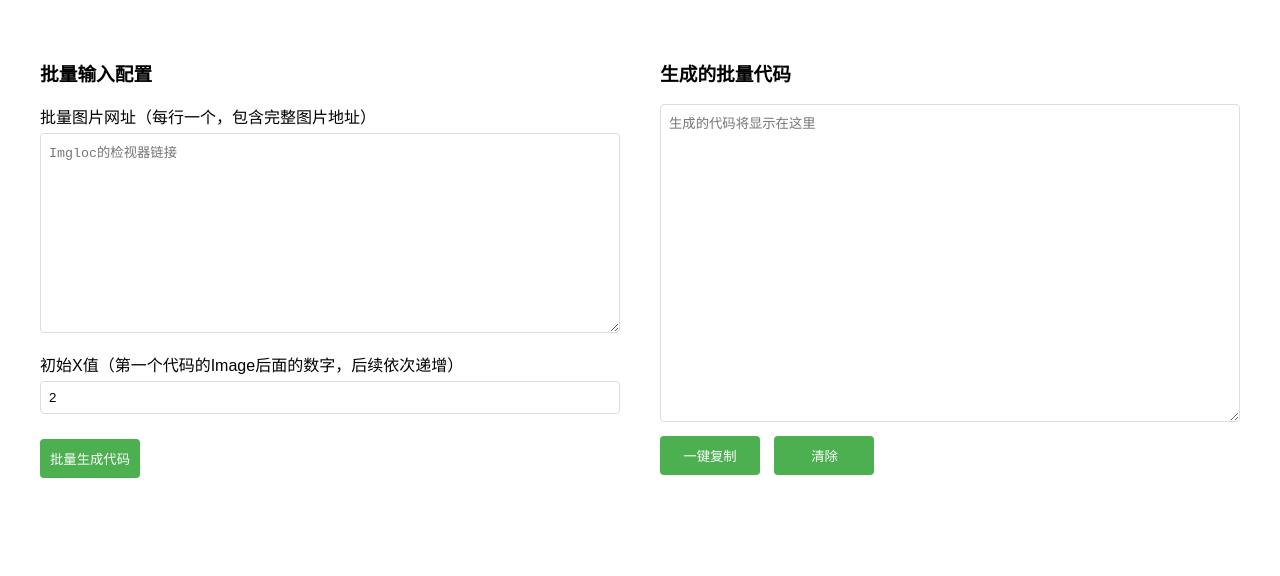
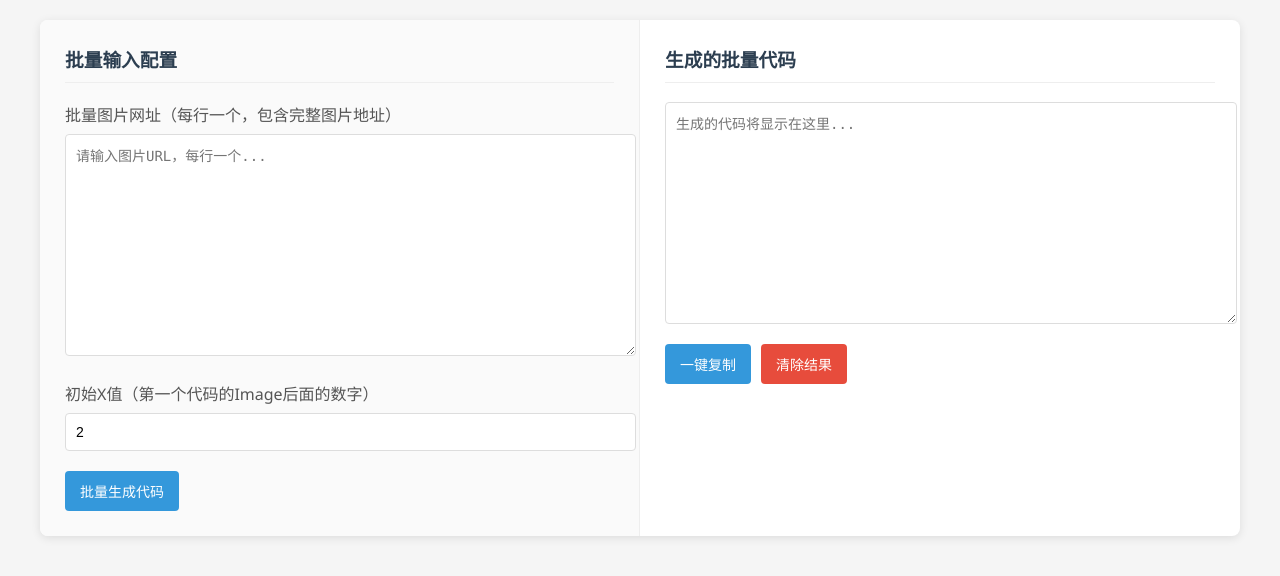
Before and after one commit to GUOWANGBIAN/picgit, a plain HTML site: page index.html in a window 1280 px wide. Drawn offline with Linux system fonts and the light colour scheme.

Commit message:
Update index.html

```diff
--- a/index.html
+++ b/index.html
@@ -2,94 +2,154 @@
 <html lang="zh-CN">
 <head>
     <meta charset="UTF-8">
+    <meta name="viewport" content="width=device-width, initial-scale=1.0">
     <title>批量图片代码生成工具</title>
     <style>
+        /* 基础样式 */
         body {
-            margin: 20px;
-            font-family: Arial, sans-serif;
+            margin: 0;
+            padding: 20px;
+            font-family: 'Segoe UI', Tahoma, Geneva, Verdana, sans-serif;
+            background-color: #f5f5f5;
+            color: #333;
         }
 
-       .container {
+        /* 主容器 */
+        .container {
             display: flex;
             width: 100%;
-            height: 600px;
+            max-width: 1200px;
+            margin: 0 auto;
+            background: white;
+            border-radius: 8px;
+            box-shadow: 0 2px 10px rgba(0, 0, 0, 0.1);
+            overflow: hidden;
         }
 
-       .left-panel,
-       .right-panel {
+        /* 左右面板 */
+        .panel {
             width: 50%;
-            padding: 20px;
+            padding: 25px;
             box-sizing: border-box;
         }
 
-       .input-group {
-            margin-bottom: 15px;
+        .left-panel {
+            border-right: 1px solid #eee;
+            background-color: #fafafa;
+        }
+
+        /* 标题样式 */
+        h3 {
+            margin-top: 0;
+            color: #2c3e50;
+            padding-bottom: 10px;
+            border-bottom: 1px solid #eee;
+        }
+
+        /* 输入组样式 */
+        .input-group {
+            margin-bottom: 20px;
         }
 
         label {
             display: block;
-            margin-bottom: 5px;
+            margin-bottom: 8px;
+            font-weight: 500;
+            color: #555;
         }
 
-        input,
+        input[type="text"],
+        input[type="number"],
         textarea {
             width: 100%;
-            padding: 8px;
-            box-sizing: border-box;
+            padding: 10px;
             border: 1px solid #ddd;
             border-radius: 4px;
+            font-size: 14px;
+            transition: border-color 0.3s;
+        }
+
+        input[type="text"]:focus,
+        input[type="number"]:focus,
+        textarea:focus {
+            border-color: #3498db;
+            outline: none;
         }
 
         textarea {
-            font-family: monospace;
-            resize: both;
-            min-height: 150px;
+            font-family: 'Consolas', 'Monaco', monospace;
+            min-height: 200px;
+            resize: vertical;
         }
 
-        #urlList {
-            height: 200px;
+        /* 按钮样式 */
+        .button-group {
+            display: flex;
+            gap: 10px;
+            margin-top: 15px;
         }
 
         button {
-            width: 100px;
-            padding: 10px;
-            background-color: #4CAF50;
+            padding: 10px 15px;
+            background-color: #3498db;
             color: white;
             border: none;
             border-radius: 4px;
             cursor: pointer;
-            margin-top: 10px;
+            font-size: 14px;
+            transition: background-color 0.3s;
         }
 
         button:hover {
-            background-color: #45a049;
+            background-color: #2980b9;
         }
 
-        #copyButton,
-        #clearButton {
-            margin-right: 10px;
+        button.secondary {
+            background-color: #e74c3c;
+        }
+
+        button.secondary:hover {
+            background-color: #c0392b;
+        }
+
+        /* 响应式设计 */
+        @media (max-width: 768px) {
+            .container {
+                flex-direction: column;
+            }
+
+            .panel {
+                width: 100%;
+            }
+
+            .left-panel {
+                border-right: none;
+                border-bottom: 1px solid #eee;
+            }
         }
     </style>
 </head>
 <body>
     <div class="container">
-        <div class="left-panel">
+        <div class="panel left-panel">
             <h3>批量输入配置</h3>
             <div class="input-group">
-                <label>批量图片网址（每行一个，包含完整图片地址）</label>
-                <textarea id="urlList" placeholder="Imgloc的检视器链接"></textarea>
+                <label for="urlList">批量图片网址（每行一个，包含完整图片地址）</label>
+                <textarea id="urlList" placeholder="请输入图片URL，每行一个..."></textarea>
             </div>
             <div class="input-group">
-                <label>初始X值（第一个代码的Image后面的数字，后续依次递增）</label>
-                <input type="number" id="xStart" placeholder="输入数字" value="2">
+                <label for="xStart">初始X值（第一个代码的Image后面的数字）</label>
+                <input type="number" id="xStart" placeholder="输入起始数字" value="2">
             </div>
             <button onclick="generateBatchCode()">批量生成代码</button>
         </div>
-        <div class="right-panel">
+        <div class="panel">
             <h3>生成的批量代码</h3>
-            <textarea id="outputCode" placeholder="生成的代码将显示在这里" rows="20" readonly></textarea>
-            <button id="copyButton" onclick="copyCode()">一键复制</button>
-            <button id="clearButton" onclick="clearOutput()">清除</button>
+            <textarea id="outputCode" placeholder="生成的代码将显示在这里..." readonly></textarea>
+            <div class="button-group">
+                <button onclick="copyCode()">一键复制</button>
+                <button class="secondary" onclick="clearOutput()">清除结果</button>
+            </div>
         </div>
     </div>
 
@@ -99,35 +159,47 @@
             let x = document.getElementById('xStart').value.trim();
 
             // 验证输入
-            if (!urlList || isNaN(x)) {
-                alert('请输入有效的初始X值（数字）和批量图片网址');
+            if (!urlList) {
+                alert('请输入至少一个图片URL');
                 return;
             }
 
-            x = parseInt(x, 10); // 转换为整数
-            const urls = urlList.split('\n').map(url => url.trim()).filter(url => url!== '');
-            const result = [];
-
-            for (const url of urls) {
-                // 调整拼接方式，使单行代码内不换行
-                const imgCode = `<img src="${url}" alt="Image ${x}" onclick="window.open('${url}', '_blank')">`;
-                result.push(imgCode);
-                x++; // X值递增
+            if (!x || isNaN(x)) {
+                alert('请输入有效的初始X值（数字）');
+                return;
             }
 
-            document.getElementById('outputCode').value = result.join('\n');
+            x = parseInt(x, 10);
+            const urls = urlList.split('\n')
+                .map(url => url.trim())
+                .filter(url => url !== '');
+
+            const result = urls.map(url => {
+                return `<img src="${url}" alt="Image ${x++}" onclick="window.open('${url}', '_blank')">`;
+            }).join('\n');
+
+            document.getElementById('outputCode').value = result;
         }
 
         function copyCode() {
-            const outputCode = document.getElementById('outputCode');
-            outputCode.select();
+            const output = document.getElementById('outputCode');
+            output.select();
             document.execCommand('copy');
-            alert('代码已复制');
+
+            // 临时改变按钮文本提示用户
+            const btn = event.target;
+            const originalText = btn.textContent;
+            btn.textContent = '已复制!';
+
+            setTimeout(() => {
+                btn.textContent = originalText;
+            }, 2000);
         }
 
         function clearOutput() {
             document.getElementById('outputCode').value = '';
-            alert('已清除生成的代码');
+            document.getElementById('urlList').value = '';
+            document.getElementById('xStart').value = '2';
         }
     </script>
 </body>
```
